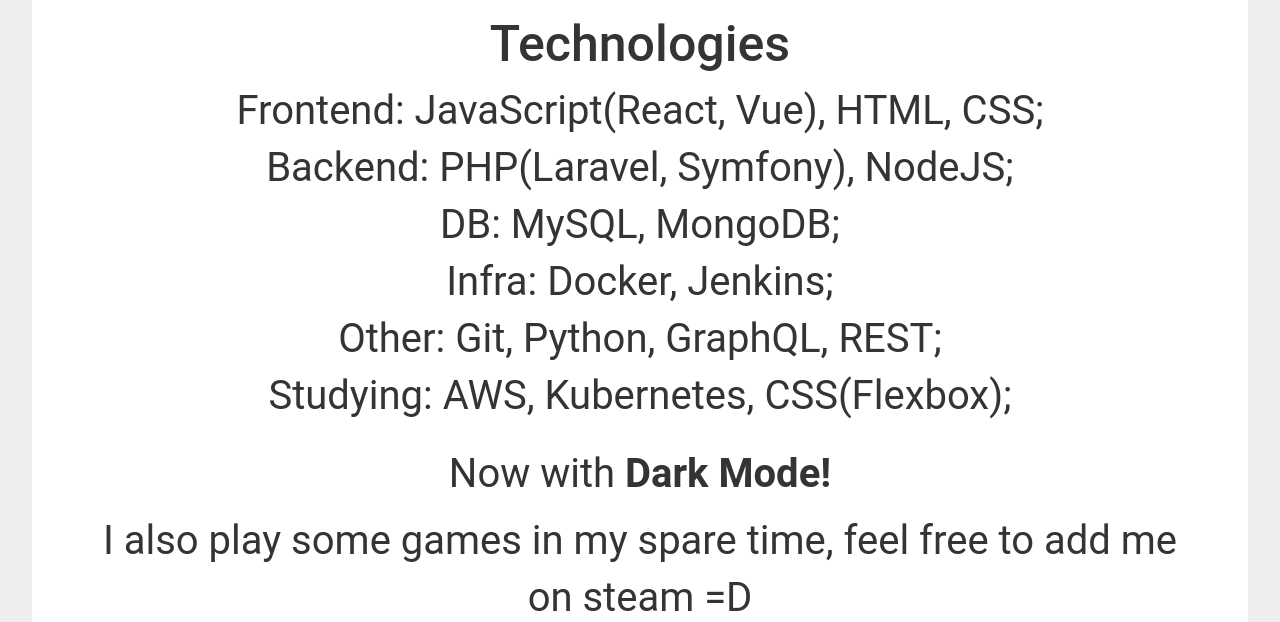
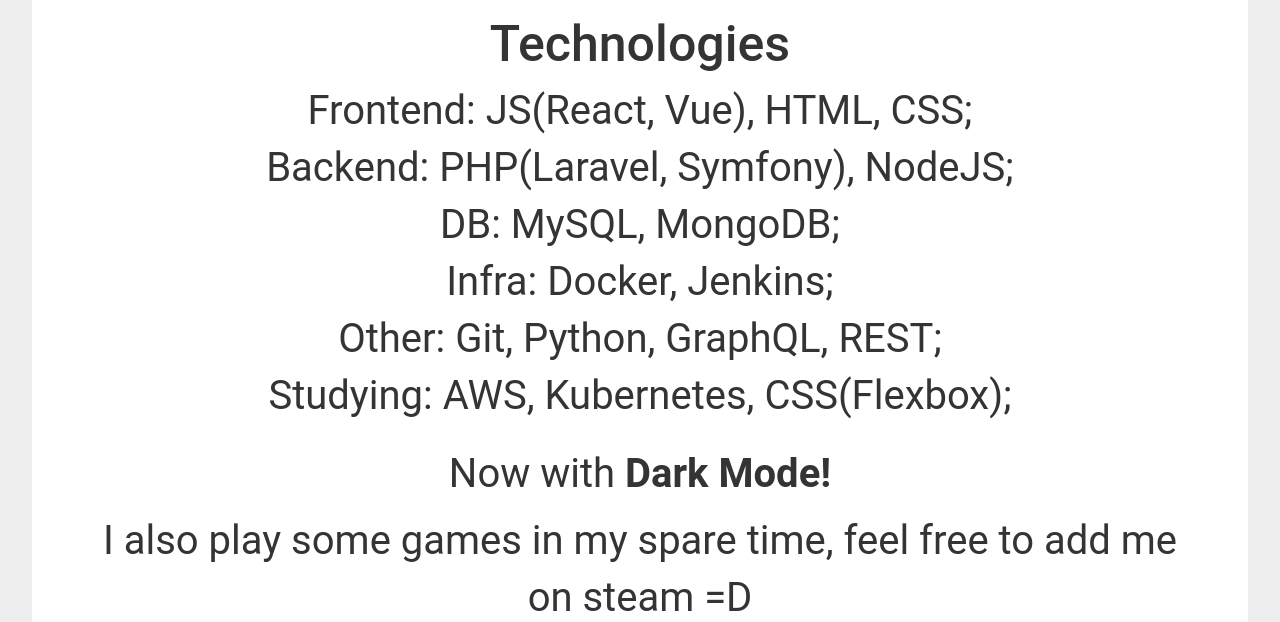
Before and after one commit to MatheusT45/matheust45.github.io, a plain HTML site: page index.html in a window 1280 px wide. Shown: the part 763-1385 px from the top of the page. Drawn offline with nearby package versions, Linux system fonts and the light colour scheme.

Commit message:
removing unused css and change js name

```diff
--- a/index.html
+++ b/index.html
@@ -35,7 +35,7 @@
                 <p>Location: Rio de Janeiro, Brazil</p>
                 <h3>Technologies</h3>
                 <div class="technologies">
-                    <p>Frontend: JavaScript(React, Vue), HTML, CSS;</p>
+                    <p>Frontend: JS(React, Vue), HTML, CSS;</p>
                     <p>Backend: PHP(Laravel, Symfony), NodeJS;</p>
                     <p>DB: MySQL, MongoDB;</p>
                     <p>Infra: Docker, Jenkins;</p>
--- a/main.css
+++ b/main.css
@@ -70,17 +70,9 @@ a:hover {
     margin-top: -20%;
 }
 
-.technologies{
-  text-align: left;
-  display: flex;
-  flex-direction: column;
-  align-items: center;
-}
-
 .technologies > p {
   margin: 0;
   padding: 0;
-  text-align: left;
 }
 
 .features {
```
